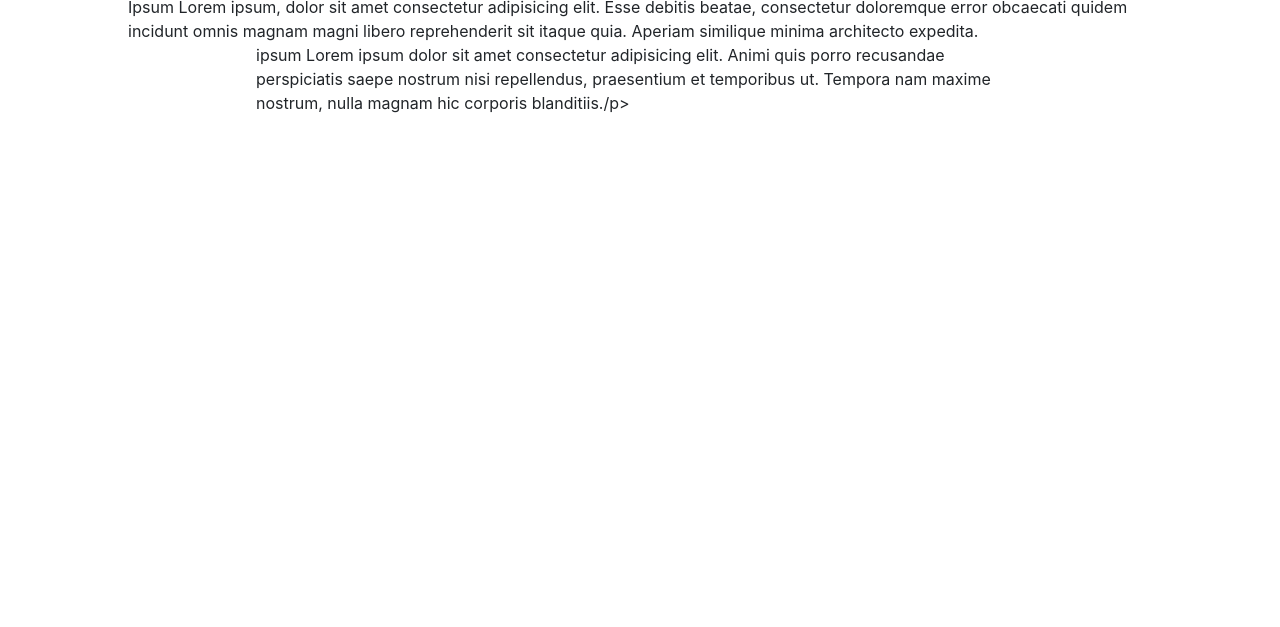
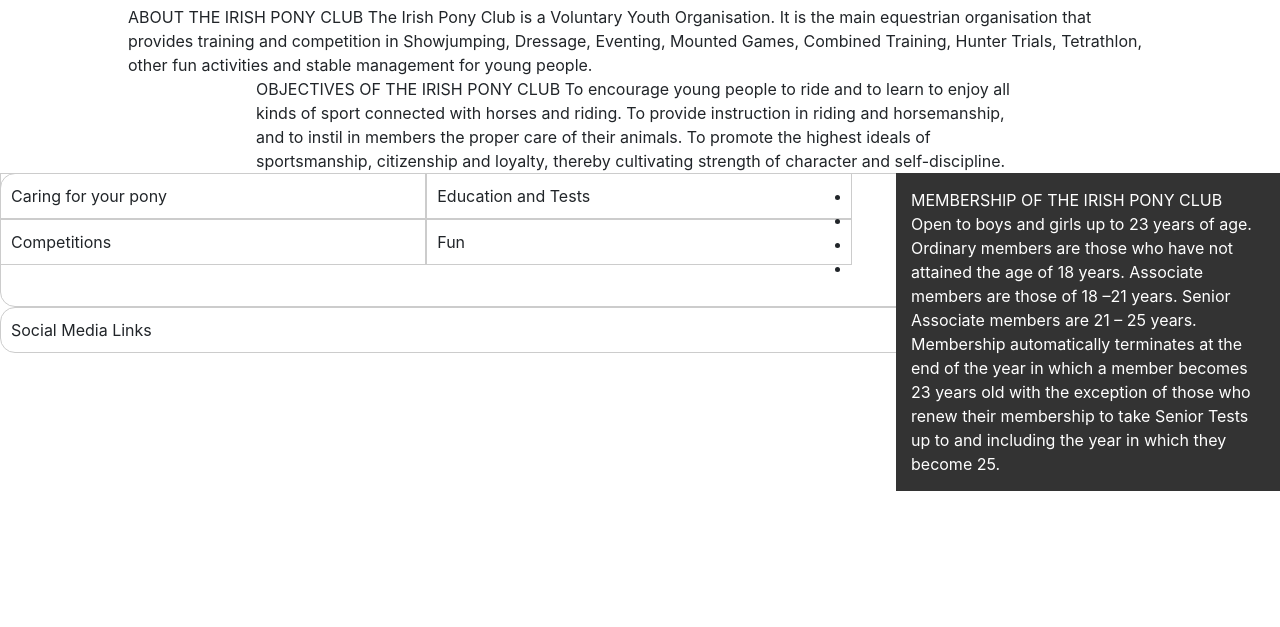
Before and after one commit to Code-Institute-Submissions/kingdom-pony-club, a plain HTML site: page index.html in a window 1280 px wide. Shown: the part 173-800 px from the top of the page. Drawn offline with nearby package versions, Linux system fonts and the light colour scheme; files that its build step writes are made by us from their sources.

Commit message:
to add content to boxes and sidebar

```diff
--- a/css/style.css
+++ b/css/style.css
@@ -40,4 +40,3 @@
     padding: 10px;
     box-sizing: border-box;
 }
-}
--- a/index.html
+++ b/index.html
@@ -27,14 +27,40 @@
 </nav>
     </nav>
     <header>
-        <h1 class="main-heading">Welcome to our Club</h1>
+        <h1 id="main-block">Welcome to our Club</h1>
     </header>
-        <p class="box-1">Ipsum Lorem ipsum, dolor sit amet consectetur adipisicing elit. Esse debitis beatae, consectetur doloremque error obcaecati quidem incidunt omnis magnam magni libero reprehenderit sit itaque quia. Aperiam similique minima architecto expedita.
+        <p class="box-1">ABOUT THE IRISH PONY CLUB
+The Irish Pony Club is a Voluntary Youth Organisation. It is the main equestrian organisation that provides training and competition in Showjumping, Dressage, Eventing, Mounted Games, Combined Training, Hunter Trials, Tetrathlon, other fun activities and stable management for young people.
 
         </p>
-        <p class="box-2">ipsum Lorem ipsum dolor sit amet consectetur adipisicing elit. Animi quis porro recusandae perspiciatis saepe nostrum nisi repellendus, praesentium et temporibus ut. Tempora nam maxime nostrum, nulla magnam hic corporis blanditiis./p>
+        <p class="box-2">OBJECTIVES OF THE IRISH PONY CLUB
+To encourage young people to ride and to learn to enjoy all kinds of sport connected with horses and riding.
+To provide instruction in riding and horsemanship, and to instil in members the proper care of their animals.
+To promote the highest ideals of sportsmanship, citizenship and loyalty, thereby cultivating strength of character and self-discipline.</p>
+
+        <div id="sidebar">MEMBERSHIP OF THE IRISH PONY CLUB
+Open to boys and girls up to 23 years of age.
+Ordinary members are those who have not attained the age of 18 years.
+Associate members are those of 18 –21 years.
+Senior Associate members are 21 – 25 years.
+Membership automatically terminates at the end of the year in which a member becomes 23 years old with the exception of those who renew their membership to take Senior Tests up to and including the year in which they become 25.</div>
 
 
+            <div class="block">Caring for your pony</div>
+            <div class="block">Education and Tests</div>
+            <div class="block">Competitions</div>
+            <div class="block">Fun</div>
+
+            <div class="categories">
+                <ul>
+                    <li></li>
+                    <li></li>
+                    <li></li>
+                    <li></li>
+                </ul>
+            </div>
+
+    <footer class="categories">Social Media Links</footer>
 
 
 
```
